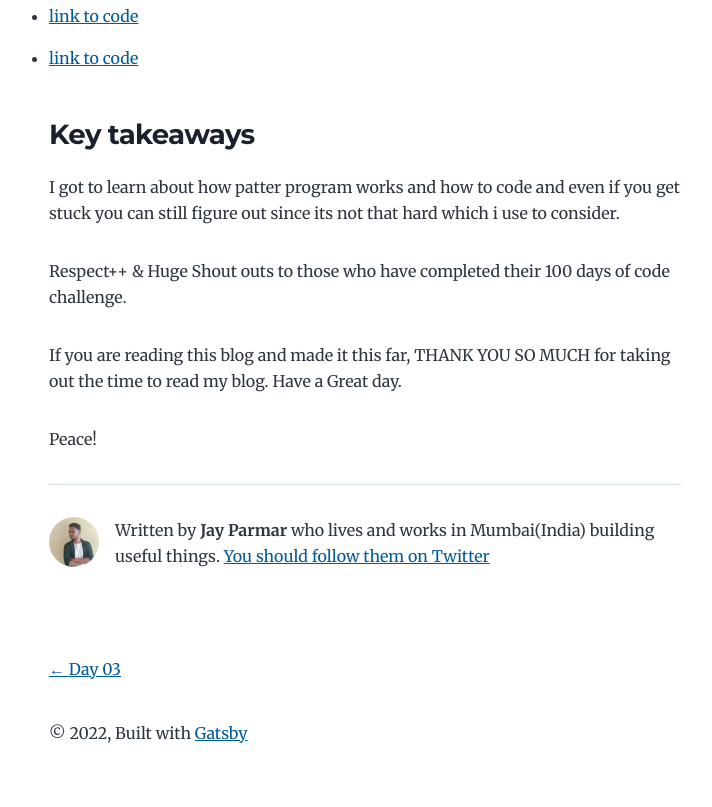
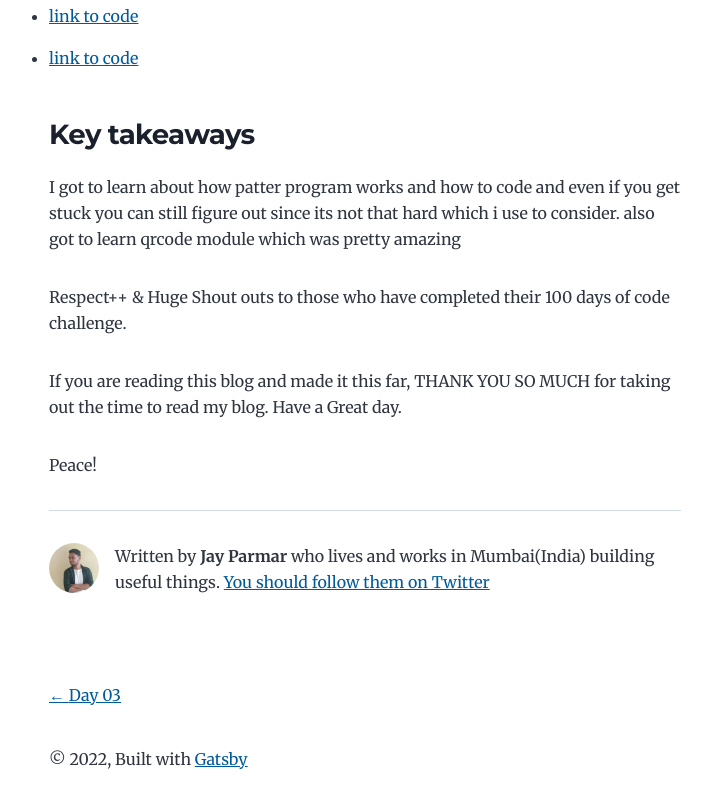
Before and after one commit to jay-2000/myblog, a Gatsby site: page /day-4/ in a window 1280 px wide. Shown: the part 872-1679 px from the top of the page, without its empty margins (275-987 px from the left). Built offline with nearby package versions, Linux system fonts and the light colour scheme; Gatsby itself is replaced by a stand-in of ours.

Commit message:
added experience with qr

```diff
--- a/content/blog/day-4/index.md
+++ b/content/blog/day-4/index.md
@@ -18,7 +18,7 @@ Pattern program is something which is more often asked in interview, since it im
 
 ### Key takeaways
 
-I got to learn about how patter program works and how to code and even if you get stuck you can still figure out since its not that hard which i use to consider.
+I got to learn about how patter program works and how to code and even if you get stuck you can still figure out since its not that hard which i use to consider. also got to learn qrcode module which was pretty amazing
 
 
 
```
